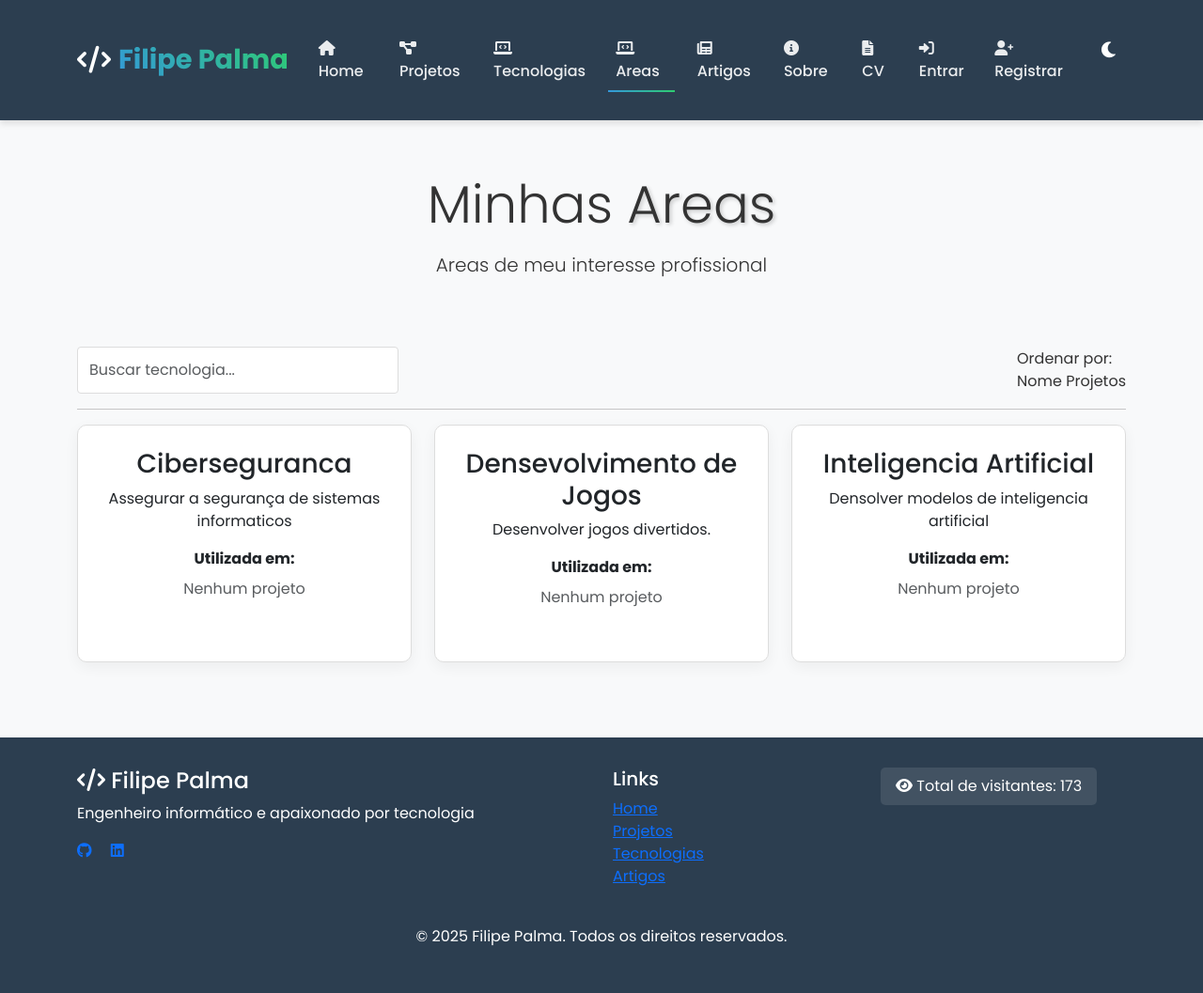
After one commit to filipe-palma/DjangoPWProject, a Django app: page /portfolio/areainteresse/ in a window 1280 px wide. The commit adds this page. Shown: the whole page at 94% size. Run offline with Django 5.2, Linux system fonts and the light colour scheme; data comes from the database, SQL or seed files in the repository; both versions use the stored data as it was after the commit.

Commit message:
Update 24

```diff
--- a/portfolio/models.py
+++ b/portfolio/models.py
@@ -54,3 +54,13 @@ class Visitor(models.Model):
     def get_or_create_visitor(cls, session_key):
         visitor, created = cls.objects.get_or_create(session_key=session_key)
         return visitor
+
+class AreaInteresse(models.Model):
+    nome = models.CharField(max_length=200)
+    descricao = models.TextField()
+    projetos = models.ManyToManyField(Projeto)
+    tecnologias = models.ManyToManyField(Tecnologia)
+    disciplinas = models.ManyToManyField(Disciplina)
+
+    def __str__(self):
+        return self.nome
--- /dev/null
+++ b/portfolio/templates/portfolio/areainteresse.html
@@ -0,0 +1,85 @@
+{% extends "portfolio/base.html" %}
+{% block title %}Minhas Areas de Interesse{% endblock %}
+
+{% block content %}
+  <!-- Hero Section para Tecnologias -->
+  <section class="tech-header text-center mb-5" data-aos="fade-up">
+    <div class="container py-4">
+      <h1 class="display-4 mb-3">Minhas <span style="text-shadow: 2px 2px 4px rgba(0,0,0,0.2);">Areas</span></h1>
+      <p class="lead mb-0">Areas de meu interesse profissional</p>
+    </div>
+  </section>
+
+  <!-- Filtro e Ordenação -->
+  <div class="tech-filter" data-aos="fade-up">
+    <div class="d-flex justify-content-between align-items-center flex-wrap">
+      <div class="mb-3 mb-md-0">
+        <input type="text" class="form-control" id="techSearch" placeholder="Buscar tecnologia...">
+      </div>
+
+      <div>
+        <label class="me-2">Ordenar por:</label>
+        <div class="sortable-options">
+          <span class="sort-option active" data-sort="name">Nome</span>
+          <span class="sort-option" data-sort="projects">Projetos</span>
+        </div>
+      </div>
+    </div>
+
+
+    <hr>
+  </div>
+
+  <!-- Lista de Areas -->
+  <div class="row row-cols-1 row-cols-md-2 row-cols-lg-3 g-4 mb-5" id="techGrid">
+    {% for a in areainteresse %}
+      <div class="col tech-item" data-name="{{ a.nome|lower }}" data-projects="{{ a.projeto_set.count }}" data-aos="fade-up" data-aos-delay="{{ forloop.counter|add:'100' }}">
+        <div class="card tech-card h-100">
+          <div class="card-body text-center">
+            <h3 class="card-title">{{ a.nome }}</h3>
+            <p class="card-text">{{ a.descricao }}</p>
+
+            <div class="mt-3">
+              <p class="mb-2"><strong>Utilizada em:</strong></p>
+              <div>
+                {% for p in a.projeto_set.all %}
+                  <span class="tech-usage">{{ p.titulo }}</span>
+                {% empty %}
+                  <span class="text-muted">Nenhum projeto</span>
+                {% endfor %}
+              </div>
+            </div>
+
+            {% if request.user.is_superuser or request.user.groups.all %}
+              {% if request.user.is_superuser %}
+                <div class="mt-4 pt-3 border-top">
+                  <a href="{% url 'portfolio:editar_areainteresse' a.id %}" class="btn btn-sm btn-warning me-2">
+                    <i class="fas fa-edit me-1"></i> Editar
+                  </a>
+                </div>
+              {% else %}
+                {% for group in request.user.groups.all %}
+                  {% if group.name == 'Gestores' %}
+                    <div class="mt-4 pt-3 border-top">
+                      <a href="{% url 'portfolio:editar_areainteresse' a.id %}" class="btn btn-sm btn-warning me-2">
+                        <i class="fas fa-edit me-1"></i> Editar
+                      </a>
+                    </div>
+                  {% endif %}
+                {% endfor %}
+              {% endif %}
+            {% endif %}
+          </div>
+        </div>
+      </div>
+    {% empty %}
+      <div class="col-12 text-center py-5">
+        <div class="card p-5">
+          <i class="fas fa-microchip fa-4x text-muted mb-3"></i>
+          <h3>Nenhuma area de interesse encontrada</h3>
+          <p>Ainda não há areas de interesse cadastradas.</p>
+        </div>
+      </div>
+    {% endfor %}
+  </div>
+{% endblock %}
--- a/portfolio/templates/portfolio/base.html
+++ b/portfolio/templates/portfolio/base.html
@@ -36,6 +36,9 @@
             </li>
             <li class="nav-item">
               <a class="nav-link" href="{% url 'portfolio:tecnologias' %}"><i class="fas fa-laptop-code"></i> Tecnologias</a>
+            </li>
+            <li class="nav-item">
+              <a class="nav-link" href="{% url 'portfolio:areainteresse' %}"><i class="fas fa-laptop-code"></i> Areas</a>
             </li>
             <li class="nav-item">
               <a class="nav-link" href="{% url 'artigos:artigo-list' %}"><i class="fas fa-newspaper"></i> Artigos</a>
--- a/portfolio/urls.py
+++ b/portfolio/urls.py
@@ -17,4 +17,5 @@ urlpatterns = [
     path('tecnologias/novo/', views.criar_tecnologia, name='criar_tecnologia'),
     path('tecnologias/editar/<int:id>/', views.editar_tecnologia, name='editar_tecnologia'),
     path('tecnologias/apagar/<int:id>/', views.apagar_tecnologia, name='apagar_tecnologia'),
+    path('areainteresse/', views.areainteresse_view, name='areainteresse'),
 ]
--- a/portfolio/views.py
+++ b/portfolio/views.py
@@ -1,7 +1,7 @@
 from django.shortcuts import render, redirect, get_object_or_404
-from .forms import ProjetoForm, TecnologiaForm
+from .forms import ProjetoForm, TecnologiaForm, AreaInteresseForm
 from datetime import datetime
-from .models import Projeto, Tecnologia
+from .models import Projeto, Tecnologia, AreaInteresse
 from django.contrib.auth.decorators import login_required, user_passes_test
 from django.contrib import messages
 from django.http import HttpResponseForbidden
@@ -32,6 +32,12 @@ def apresentacao_view(request):
 
 def cv_view(request):
     return render(request, "portfolio/cv.html")
+
+def areainteresse_view(request):
+    areainteresse = AreaInteresse.objects.all()
+    return render(request, "portfolio/areainteresse.html", {"areainteresse": areainteresse})
+
+
 
 @login_required
 @user_passes_test(is_gestor)
@@ -87,6 +93,17 @@ def editar_tecnologia(request, id):
 
 @login_required
 @user_passes_test(is_gestor)
+def editar_areainteresse(request, id):
+    areainteresse = get_object_or_404(AreaInteresse, pk=id)
+    form = AreaInteresseForm(request.POST or None, request.FILES or None, instance=areainteresse)
+    if form.is_valid():
+        form.save()
+        messages.success(request, "Area de Interesse atualizada com sucesso!")
+        return redirect('portfolio:areainteresse')
+    return render(request, 'portfolio/form_areainteresse.html', {'form': form, 'novo': False})
+
+@login_required
+@user_passes_test(is_gestor)
 def apagar_tecnologia(request, id):
     tech = get_object_or_404(Tecnologia, pk=id)
     if request.method == 'POST':
```
Also changed, not shown: portfolio/admin.py (+6 -1 lines), portfolio/forms.py (+6 -1 lines), portfolio/templates/portfolio/form_areainteresse.html (added, +10 -0 lines), db.sqlite3, portfolio/migrations/0004_areainteresse.py (added).
